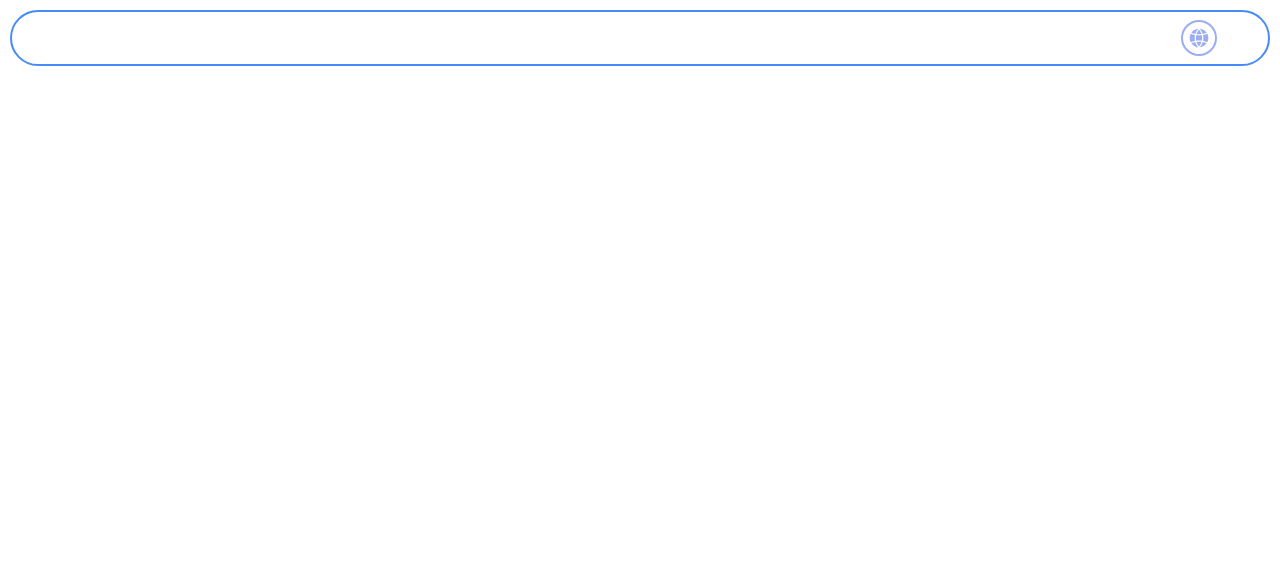
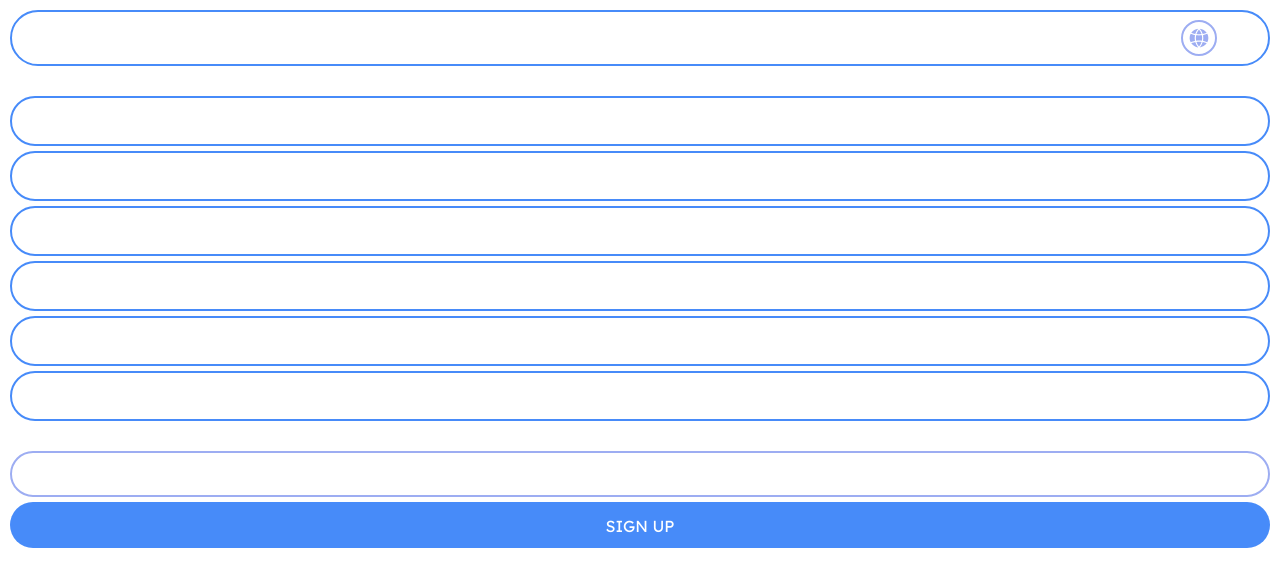
Before and after one commit to agtugchik/vtop3-test, a React app: page /main in a window 1280 px wide. Both pictures are taken after a click on the element 1238 px from the left and 38 px from the top of the page. Shown: the top 586 px of the page. Built offline with nearby package versions, Linux system fonts and the light colour scheme.

Commit message:
feat: add logic for burger

```diff
--- a/src/components/UI/Burger/Burger.module.scss
+++ b/src/components/UI/Burger/Burger.module.scss
@@ -47,3 +47,32 @@
     }
   }
 }
+
+.menu {
+  display: none;
+  opacity: 0;
+  transition: 0.3s;
+  @media (max-width: 1919px) {
+    z-index: 1;
+    display: inline-block;
+    width: 100vw;
+    height: 100vh;
+    position: fixed;
+    top: 0;
+    left: 0;
+    // background-color: red;
+    z-index: 1;
+    &.active {
+      opacity: 1;
+    }
+    // .border {
+    //   min-height: 56px;
+    //   margin-top: 10px;
+    //   border: 2px solid v.$color-main-blue;
+    //   max-width: calc(100% - 20px);
+    //   margin-left: 10px;
+    //   margin-right: 10px;
+    //   border-radius: 64px;
+    // }
+  }
+}
--- a/src/components/UI/Burger/Burger.tsx
+++ b/src/components/UI/Burger/Burger.tsx
@@ -1,16 +1,23 @@
-import React, { useState } from 'react';
+import React, { Fragment, ReactElement, useState, FC } from 'react';
 import cl from './Burger.module.scss';
 
-const Burger = () => {
+interface IBurger {
+  children: ReactElement;
+}
+
+const Burger: FC<IBurger> = ({ children }) => {
   const [isActive, setActive] = useState(false);
 
   return (
+    <Fragment>
       <div
         onClick={() => setActive(!isActive)}
         className={isActive ? `${cl.burger} ${cl.active}` : cl.burger}
       >
         <span />
       </div>
+      <div className={isActive ? `${cl.menu} ${cl.active}` : cl.menu}>{children}</div>
+    </Fragment>
   );
 };
 
--- a/src/components/UI/ButtonType2/ButtonType2.module.scss
+++ b/src/components/UI/ButtonType2/ButtonType2.module.scss
@@ -15,6 +15,7 @@
   align-items: center;
   transition: 0.3s;
   gap: 8px;
+  z-index: 2;
   &:hover {
     & .link {
       color: v.$color-main-blue;
@@ -24,8 +25,3 @@
     }
   }
 }
-
-.headerButtonType2 {
-  padding: 12px;
-  margin-left: 14px;
-}
--- a/src/components/UI/ButtonType2/ButtonType2.tsx
+++ b/src/components/UI/ButtonType2/ButtonType2.tsx
@@ -3,16 +3,16 @@ import React, { FC, ReactNode, Dispatch, SetStateAction } from 'react';
 import cl from './ButtonType2.module.scss';
 
 interface IButtonType2 {
-  type: 'headerButtonType2';
+  className: string;
   state?: [Language.EN | Language.RU, Dispatch<SetStateAction<Language.EN | Language.RU>>];
   children?: ReactNode;
 }
 
-const ButtonType2: FC<IButtonType2> = ({ type, state, children }) => {
+const ButtonType2: FC<IButtonType2> = ({ className, state, children }) => {
   const [stateValue, setState] = state || [];
   return (
     <button
-      className={`${cl.buttonType2} ${cl[type]}`}
+      className={`${cl.buttonType2} ${className}`}
       onClick={
         stateValue && setState
           ? () => (stateValue === Language.RU ? setState(Language.EN) : setState(Language.RU))
--- a/src/components/UI/Header/Header.module.scss
+++ b/src/components/UI/Header/Header.module.scss
@@ -26,5 +26,31 @@
   &_button {
     padding: 14px;
     margin-left: 14px;
+    a {
+      width: 100%;
+      height: 100%;
+    }
+    @media (max-width: 1919px) {
+      margin-top: 5px;
+      margin-left: 10px;
+      max-height: 46px;
+      width: calc(100% - 20px);
+      text-align: center;
+    }
+  }
+  &_buttonType2 {
+    padding: 12px;
+    margin-left: 14px;
+    a {
+      width: 100%;
+      height: 100%;
+    }
+    @media (max-width: 1919px) {
+      margin-top: 30px;
+      margin-left: 10px;
+      min-height: 46px;
+      width: calc(100% - 20px);
+      text-align: center;
+    }
   }
 }
--- a/src/components/UI/Header/Header.tsx
+++ b/src/components/UI/Header/Header.tsx
@@ -18,7 +18,7 @@ const Header = () => {
         <Fragment>
           <Navbar />
           <LanguageSwitch />
-          <ButtonType2 type="headerButtonType2">
+          <ButtonType2 className={cl.header_buttonType2}>
             <Link title="LOG IN"></Link>
           </ButtonType2>
           <Button className={cl.header_button}>
@@ -28,7 +28,17 @@ const Header = () => {
       ) : (
         <Fragment>
           <LanguageSwitch />
-          <Burger />
+          <Burger>
+            <Fragment>
+              <Navbar />
+              <ButtonType2 className={cl.header_buttonType2}>
+                <Link title="LOG IN"></Link>
+              </ButtonType2>
+              <Button className={cl.header_button}>
+                <Link title="SIGN UP"></Link>
+              </Button>
+            </Fragment>
+          </Burger>
         </Fragment>
       )}
     </header>
--- a/src/components/UI/LanguageSwitch/LanguageSwitch.module.scss
+++ b/src/components/UI/LanguageSwitch/LanguageSwitch.module.scss
@@ -22,3 +22,8 @@
     transition: 0.3s;
   }
 }
+
+.switcherButton {
+  padding: 12px;
+  margin-left: 14px;
+}
--- a/src/components/UI/LanguageSwitch/LanguageSwitch.tsx
+++ b/src/components/UI/LanguageSwitch/LanguageSwitch.tsx
@@ -7,7 +7,7 @@ import cl from './LanguageSwitch.module.scss';
 const LanguageSwitch = () => {
   const [language, setLanguage] = useState<Language.EN | Language.RU>(Language.RU);
   return (
-    <ButtonType2 type="headerButtonType2" state={[language, setLanguage]}>
+    <ButtonType2 className={cl.switcherButton} state={[language, setLanguage]}>
       <LanguageIcon />
       <div className={cl.switcher}>{language}</div>
     </ButtonType2>
--- a/src/components/UI/Link/Link.module.scss
+++ b/src/components/UI/Link/Link.module.scss
@@ -17,5 +17,8 @@
     display: block;
     background: v.$color-main-blue;
     transition: 0.3s;
+    @media (max-width: 1919px) {
+      display: none;
+    }
   }
 }
--- a/src/components/UI/List/List.tsx
+++ b/src/components/UI/List/List.tsx
@@ -10,7 +10,9 @@ const List: FC<IList> = ({ className, titles }) => {
   return (
     <ul className={className}>
       {titles.map((title) => (
-        <Link key={title} title={title} />
+        <li key={title}>
+          <Link title={title} />
+        </li>
       ))}
     </ul>
   );
--- a/src/components/UI/Navbar/Navbar.module.scss
+++ b/src/components/UI/Navbar/Navbar.module.scss
@@ -1,11 +1,40 @@
+@use "../../../style/variables" as v;
+
 .navbar {
   width: 100%;
   display: flex;
   justify-self: center;
   margin-right: 65%;
+  @media (max-width: 1919px) {
+    margin-right: 0;
+    margin-top: 96px;
+  }
   .container {
     display: flex;
     flex-direction: row;
     gap: 32px;
+    @media (max-width: 1919px) {
+      flex-direction: column;
+      width: 100%;
+      gap: 5px;
+      li {
+        width: calc(100% - 20px);
+        min-height: 50px;
+        border: 2px solid v.$color-main-blue;
+        max-width: calc(100% - 20px);
+        margin-left: 10px;
+        margin-right: 10px;
+        border-radius: 64px;
+        a {
+          width: 100%;
+          height: 100%;
+          vertical-align: middle;
+          display: flex;
+          align-items: center;
+          padding-left: 20px;
+          font-size: 18px;
+        }
+      }
+    }
   }
 }
```
Lines whose indentation alone changed are shown as unchanged.
